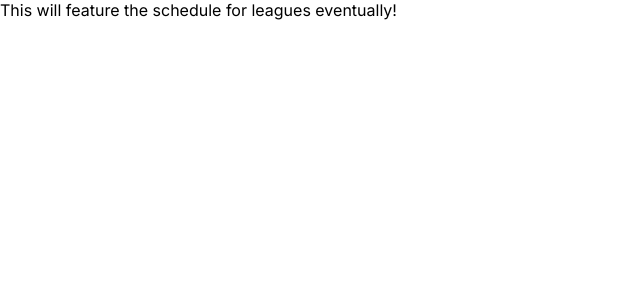
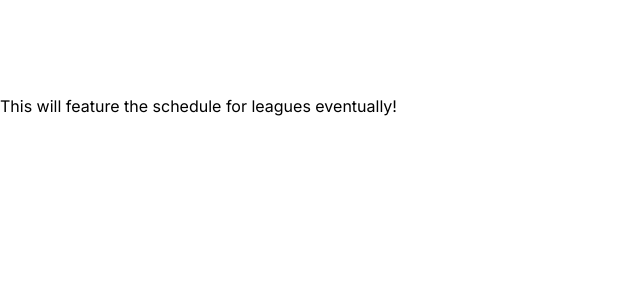
Before and after one commit to GersonSR/sport-pages, a Next.js app: page /baseball/games in a window 1280 px wide. Shown: the top 300 px of the page, without its empty margins (0-640 px from the left). Built offline with nearby package versions, Linux system fonts and the light colour scheme.

Commit message:
Inital central games calendar work.

```diff
--- a/src/app/baseball/games/page.js
+++ b/src/app/baseball/games/page.js
@@ -1,6 +1,9 @@
+
+import styles from './page.module.css';
+
 const GamesPage = () => {
   return (
-    <div> This will feature the schedule for leagues eventually! </div>
+    <main className={styles["games-main-container"]}> This will feature the schedule for leagues eventually! </main>
   );
 }
 
--- a/src/app/baseball/games/page.module.css
+++ b/src/app/baseball/games/page.module.css
@@ -0,0 +1,3 @@
+.games-main-container {
+    margin-top: 6rem;
+}
```
